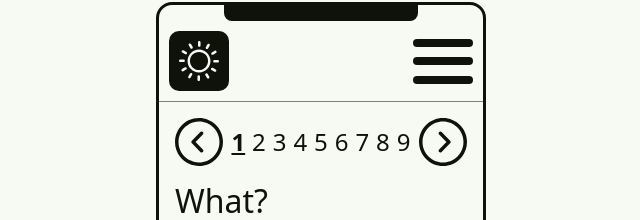
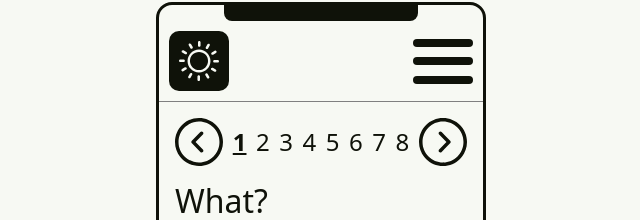
Before and after one commit to Kreoniz/christmas-quiz, a SvelteKit app: page /quiz in a window 1280 px wide. Shown: the part 99-319 px from the top of the page, without its empty margins (319-959 px from the left). Built offline with nearby package versions, Linux system fonts and the light colour scheme.

Commit message:
Cancel extracting random cat to another file, it breaks it

```diff
--- a/src/lib/files/questions.js
+++ b/src/lib/files/questions.js
@@ -46,11 +46,5 @@ export const questions = [
 		id: 7,
 		type: 'normal',
 		answers: ["I didn't count them", 'A lot!']
-	},
-	{
-		question: 'How many stars are there in the sky?',
-		id: 8,
-		type: 'normal',
-		answers: ["I didn't count them", 'A lot!']
-	},
+	}
 ];
--- a/src/routes/+layout.js
+++ b/src/routes/+layout.js
@@ -1,11 +1,5 @@
-function getRandomInt(min, max) {
-	return Math.floor(Math.random() * (max - min + 1) + min);
-}
-
 export function load({ url }) {
-	const randomCat = 'cat' + getRandomInt(1, 4);
 	return {
-		url: url.pathname,
-		cat: randomCat
+		url: url.pathname
 	};
 }
--- a/src/routes/quiz/+page.svelte
+++ b/src/routes/quiz/+page.svelte
@@ -70,15 +70,15 @@
 		</button>
 
 		<div class="indices">
-			{#each questions as question, index}
+			{#each questions as question (question.id)}
 				<button
-					data-id={index}
-					on:click={() => goToQuestion(index)}
-					class:active={current === index}
+					data-id={question.id}
+					on:click={() => goToQuestion(question.id)}
+					class:active={current === question.id}
 					type="button"
 					class="index-btn"
 				>
-					{index + 1}
+					{question.id + 1}
 				</button>
 			{/each}
 		</div>
@@ -102,7 +102,7 @@
 					<div class="option">
 						<label for={id}>
 							<input type="radio" name={current} {id} value={id} bind:group={answers[current]} />
-							{answer}
+							<span>{answer}</span>
 						</label>
 					</div>
 				{/each}
```
Also changed, not shown: src/routes/+page.server.js (added, +10 -0 lines). Lines whose indentation alone changed are shown as unchanged.
